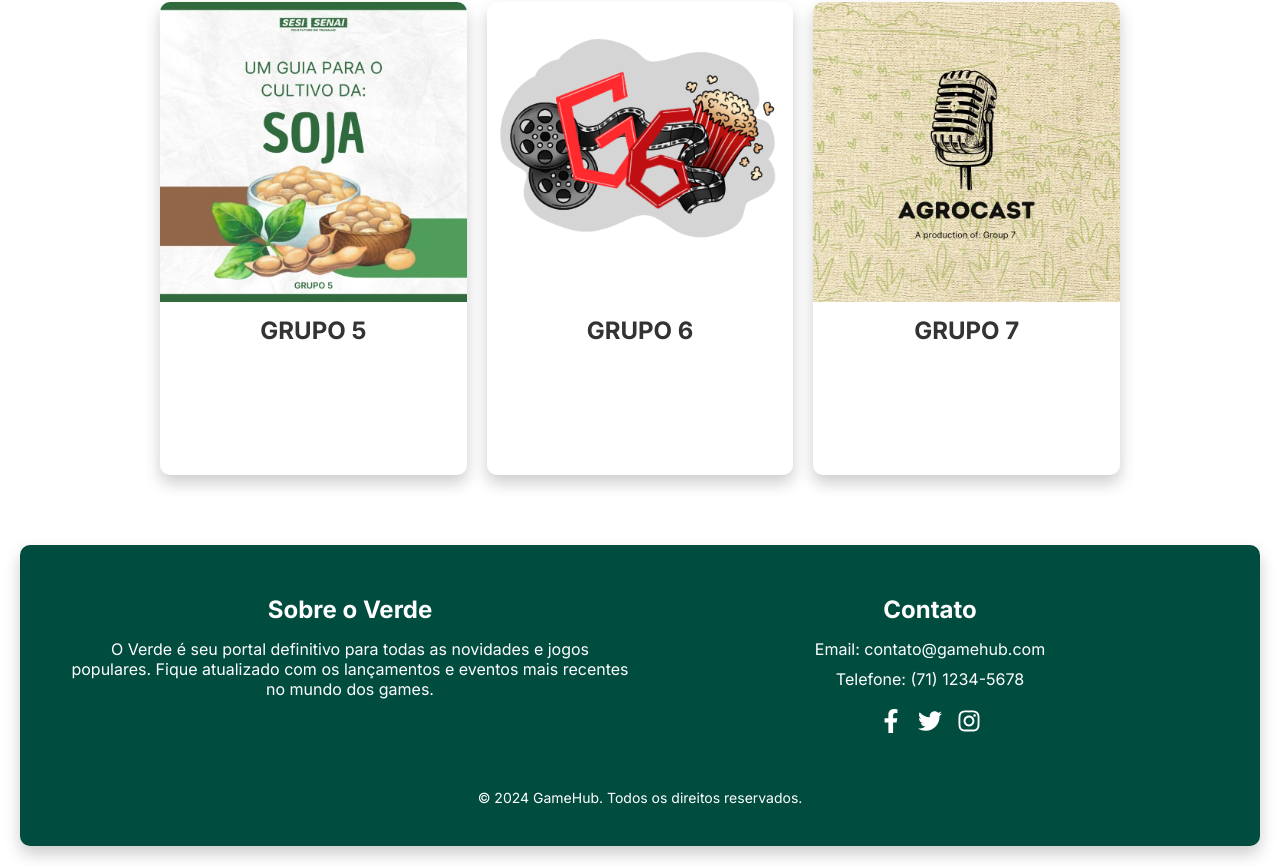
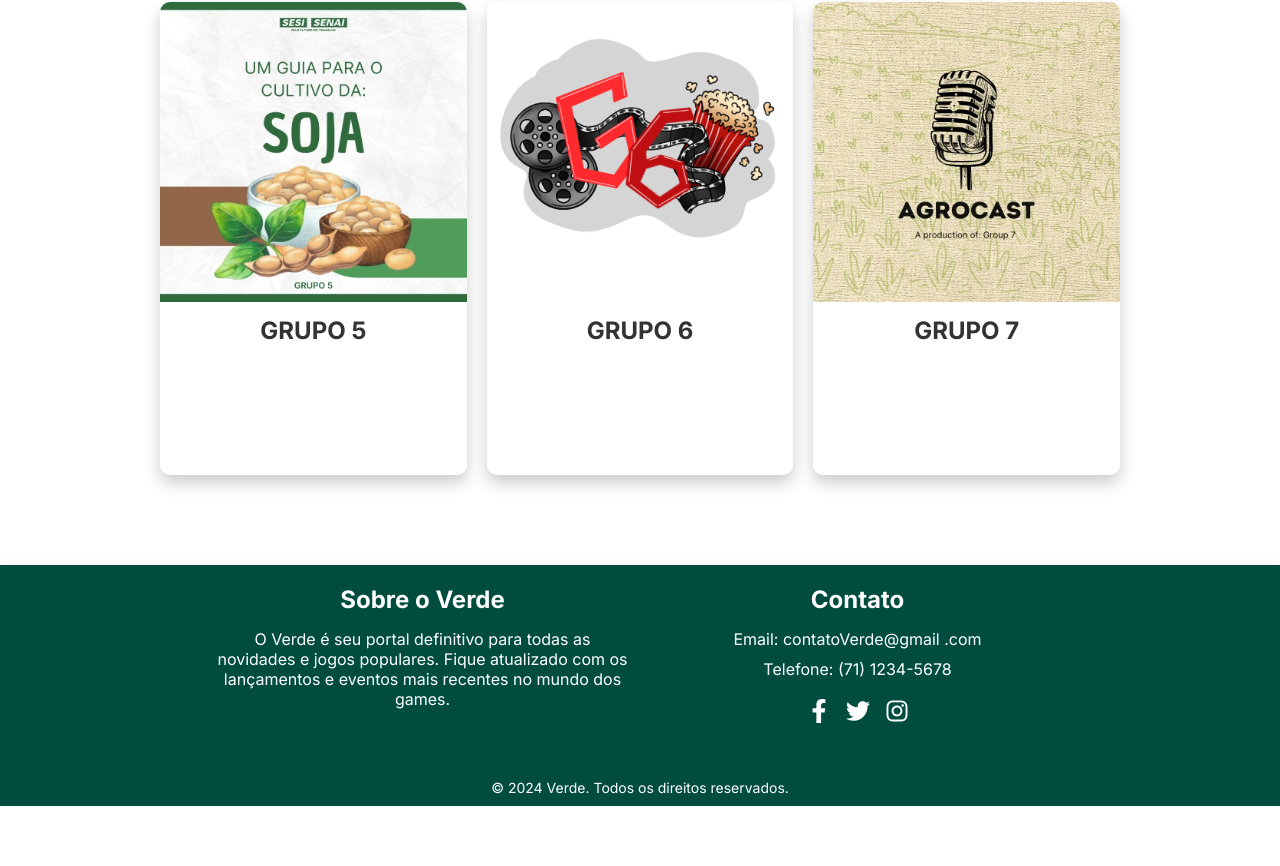
Before and after one commit to Vitor-Ferreir4/BLOG-RURAL, a React (Create React App) app: page / in a window 1280 px wide. Shown: the part 1747-2613 px from the top of the page. After the commit the page ends 2553 px from the top, so only its background shows below. Built offline with nearby package versions, Linux system fonts and the light colour scheme.

Commit message:
FOoter e alguams medias

```diff
--- a/src/App.js
+++ b/src/App.js
@@ -1,6 +1,7 @@
 import './App.css';
 import HomePage from './JS/Home';
 import Navbar from './JS/Navbar';
+import Footera from './JS/Footer'
 import { BrowserRouter as Router, Routes, Route } from 'react-router-dom';
 
 function App() {
@@ -11,6 +12,7 @@ function App() {
           <Routes>
             <Route exact path='/' element={<HomePage />}/>
           </Routes>
+          <Footera />
         </div>
     </Router>
   );
--- /dev/null
+++ b/src/CSS/Footer.css
@@ -0,0 +1,90 @@
+
+.footer {
+    background-color: #004d40;
+    padding: 10px 205px;
+    box-shadow: 0 8px 16px rgba(0, 0, 0, 0.2);
+    margin-top: 40px;
+    border-radius: 0% !important;
+    text-align: center;
+    color: white;
+    position: relative;
+    z-index: 55;
+  }
+
+  .footer-content {
+    display: flex;
+    flex-wrap: wrap;
+    justify-content: space-between;
+    align-items: flex-start;
+    margin-bottom: 40px;
+  }
+
+  .footer-content > div {
+    flex: 1;
+    min-width: 250px;
+    margin: 10px;
+  }
+
+  .footer-title {
+    font-size: 24px;
+    margin-bottom: 15px;
+  }
+
+  .footer-description {
+    font-size: 16px;
+    margin-bottom: 10px;
+  }
+
+  .footer-links .footer-list {
+    list-style: none;
+    padding: 0;
+    margin: 0;
+  }
+
+  .footer-links .footer-list li {
+    margin-bottom: 10px;
+  }
+
+  .footer-links .footer-list li a {
+    text-decoration: none;
+    color: white;
+    transition: color 0.3s ease;
+  }
+
+  .footer-links .footer-list li a:hover {
+    color: lightblue;
+  }
+
+  .footer-social {
+    display: flex;
+    justify-content: center;
+    gap: 15px;
+    margin-top: 20px;
+  }
+
+  .social-icon {
+    font-size: 24px;
+    color: white;
+    transition: color 0.3s ease, transform 0.3s ease;
+  }
+
+  .social-icon:hover {
+    color: #2575fc;
+    transform: scale(1.1);
+  }
+
+  .social-iconInsta{
+    font-size: 24px;
+    color: white;
+    transition: color 0.3s ease, transform 0.3s ease;
+  }
+
+  .social-iconInsta:hover{
+    color: #2575fc;
+    transform: scale(1.1);
+  }
+
+  .footer-copy {
+    font-size: 14px;
+    margin-top: 20px;
+  }
--- a/src/CSS/Home.css
+++ b/src/CSS/Home.css
@@ -260,22 +260,39 @@ body {
 }
 
 /* Media Queries */
-@media (max-width: 1440px) and (min-width: 768px) {
+@media (max-width: 1440px) and (min-width: 768px) { /*Finalizado*/
 
   .g1{
-    /*Não tankei fazer, assinado cadu*/
+
+    width: 388px;
+    background-color: white;
+    border-radius: 10px;
+    box-shadow: 0 8px 16px rgba(0, 0, 0, 0.2);
+    flex: 1;
+    text-align: center;
+    transition: 0.3s;
+    cursor: pointer;
+    position: relative;
+    z-index: 10;
+    left: 67.8%;
+    transform: translateY(-504px);
+    padding: 0px 0px 120px 0px;
+
+
   }
 
   .section2 {
     background-color: white;
     padding: 20px;
     border-radius: 10px;
-    width: 54.9% !important;
+    width: 817px !important;
     box-shadow: 0 8px 16px rgba(0, 0, 0, 0.2);
   }
 
   .carousel{
-    width: 100% !important;
+    width: 815px !important;
+
+
   }
 
   .main-content {
@@ -289,8 +306,9 @@ body {
   }
 
   .g1 {
-    left: 60%;
+    left: 67.8%;
     transform: translateY(-504px);
+    width: 416px;
   }
 }
 
@@ -333,3 +351,13 @@ body {
     transform: translateY(-504px);
   }
 }
+
+@media (max-width: 1366px) and (min-width: 768px){
+
+  .banner {
+    width: 750px;
+    margin-bottom: 20px;
+
+  }
+
+}
--- /dev/null
+++ b/src/JS/Footer.js
@@ -0,0 +1,28 @@
+import '../CSS/Footer.css'
+import { FaFacebookF, FaTwitter, FaInstagram } from 'react-icons/fa';
+
+function Footera(){
+    return(
+        <footer className="footer">
+        <div className="footer-content">
+          <div className="footer-about">
+            <h3 className="footer-title">Sobre o Verde</h3>
+            <p className="footer-description">O Verde é seu portal definitivo para todas as novidades e jogos populares. Fique atualizado com os lançamentos e eventos mais recentes no mundo dos games.</p>
+          </div>
+          <div className="footer-contact">
+            <h3 className="footer-title">Contato</h3>
+            <p className="footer-description">Email: contatoVerde@gmail .com</p>
+            <p className="footer-description">Telefone: (71) 1234-5678</p>
+            <div className="footer-social">
+              <a href="#" className="social-icon"><FaFacebookF /></a>
+              <a href="#" className="social-icon"><FaTwitter /></a>
+              <a href="#" className="social-iconInsta"><FaInstagram /></a>
+            </div>
+          </div>
+        </div>
+        <p className="footer-copy">&copy; 2024 Verde. Todos os direitos reservados.</p>
+      </footer>
+    )
+}
+
+export default Footera;
--- a/src/JS/Home.js
+++ b/src/JS/Home.js
@@ -1,6 +1,5 @@
 import React from 'react';
 import '../CSS/Home.css';
-import { FaFacebookF, FaTwitter, FaInstagram } from 'react-icons/fa';
 import { Carousel } from 'react-responsive-carousel';
 import 'react-responsive-carousel/lib/styles/carousel.min.css';
 
@@ -70,25 +69,6 @@ const HomePage = () => {
           </div>
         </section>
       </main>
-      <footer className="footer">
-        <div className="footer-content">
-          <div className="footer-about">
-            <h3 className="footer-title">Sobre o Verde</h3>
-            <p className="footer-description">O Verde é seu portal definitivo para todas as novidades e jogos populares. Fique atualizado com os lançamentos e eventos mais recentes no mundo dos games.</p>
-          </div>
-          <div className="footer-contact">
-            <h3 className="footer-title">Contato</h3>
-            <p className="footer-description">Email: contato@gamehub.com</p>
-            <p className="footer-description">Telefone: (71) 1234-5678</p>
-            <div className="footer-social">
-              <a href="#" className="social-icon"><FaFacebookF /></a>
-              <a href="#" className="social-icon"><FaTwitter /></a>
-              <a href="#" className="social-iconInsta"><FaInstagram /></a>
-            </div>
-          </div>
-        </div>
-        <p className="footer-copy">&copy; 2024 GameHub. Todos os direitos reservados.</p>
-      </footer>
     </div>
   );
 };
```
